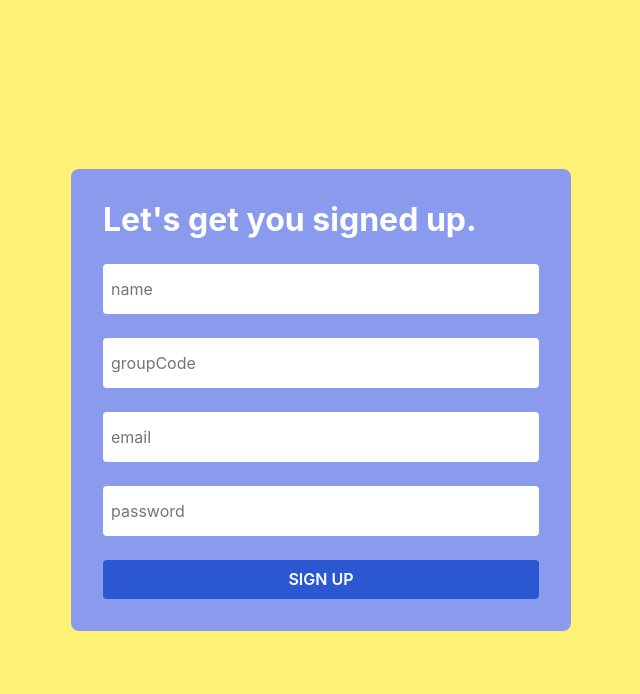
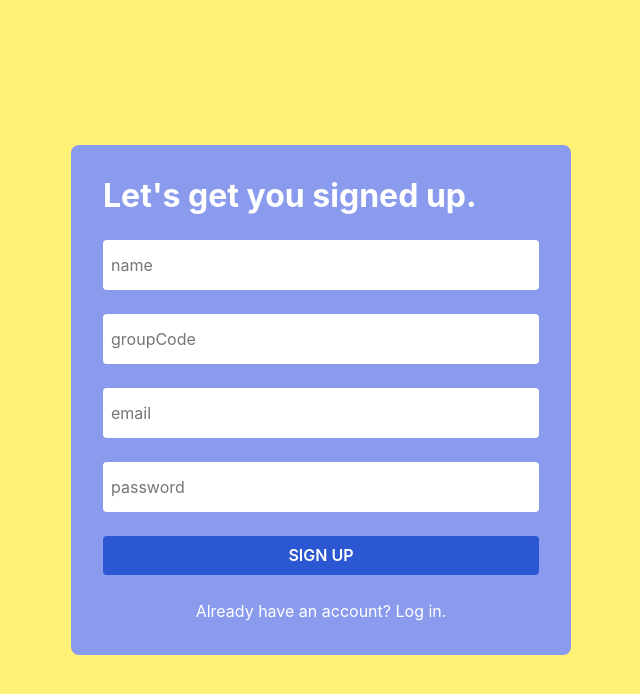
Before and after one commit to taylorbhogan/wish, a React (Create React App) app: page /signup in a window 1280 px wide. Shown: the top 694 px of the page, without its empty margins (319-959 px from the left). Built offline with nearby package versions, Linux system fonts and the light colour scheme.

Commit message:
Complete signup React setup

```diff
--- a/src/components/Signup/Signup.module.css
+++ b/src/components/Signup/Signup.module.css
@@ -21,3 +21,19 @@
 .form h1 {
   color: white;
 }
+
+.form p {
+  text-align: center;
+  color: white;
+}
+
+.link{
+  color: white;
+  text-decoration: none;
+  transition: var(--transition);
+  border-bottom: 1.5px solid transparent;
+}
+
+.link:hover{
+  border-bottom: 1.5px solid white;
+}
--- a/src/components/Signup/Signup.tsx
+++ b/src/components/Signup/Signup.tsx
@@ -1,4 +1,5 @@
 import React, { useState } from "react";
+import { Link } from "react-router-dom";
 import Input from "../AppUtils/Input";
 import ButtonSubmit from "../AppUtils/ButtonSubmit";
 import styles from "./Signup.module.css";
@@ -58,6 +59,7 @@ const Signup = () => {
           />
         )}
         <ButtonSubmit text={"SIGN UP"} />
+        <p>Already have an account? <Link className={styles.link} to="/login">Log in.</Link></p>
       </form>
     </div>
   );
```
